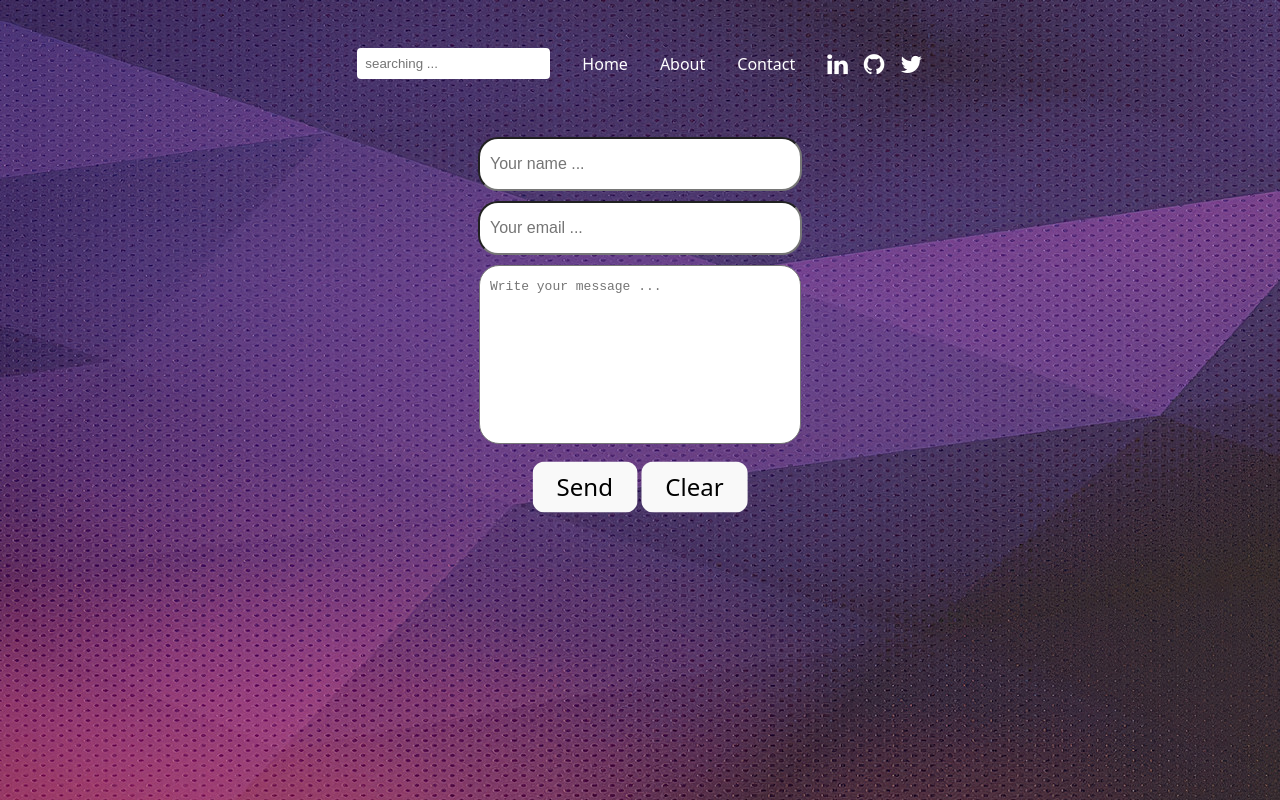
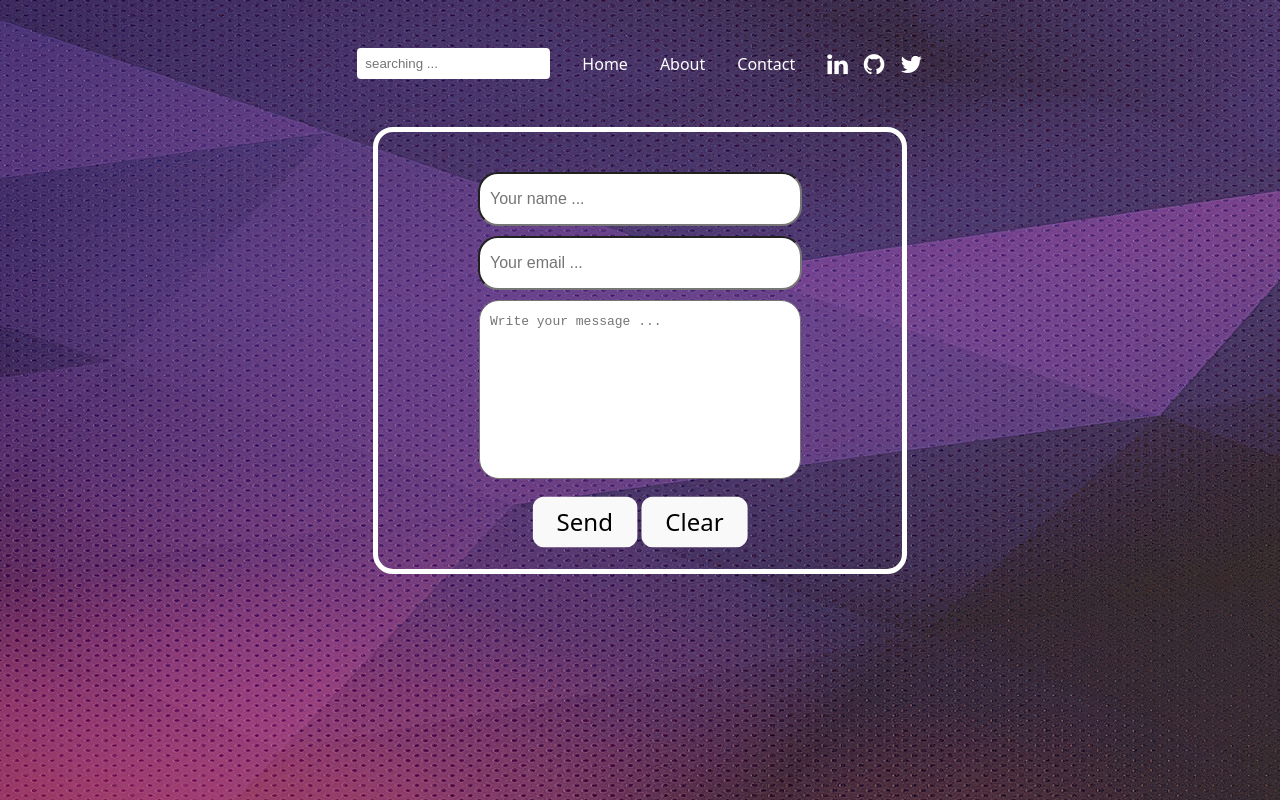
Before and after one commit to AminSBU/portfolio, a React (Vite) app in the folder jsPortfolio/: page /contact in a window 1280 px wide. Shown: the top 800 px of the page. Built offline with nearby package versions, Linux system fonts and the light colour scheme.

Commit message:
set border in contact form

```diff
--- a/jsPortfolio/src/Contact.css
+++ b/jsPortfolio/src/Contact.css
@@ -1,3 +1,10 @@
+.form
+{
+    padding: 30px;
+    border: 5px solid rgb(255, 255, 255);
+    border-radius: 20px;
+}
+
 .name-contact,
 .mail-contact
 {
```
